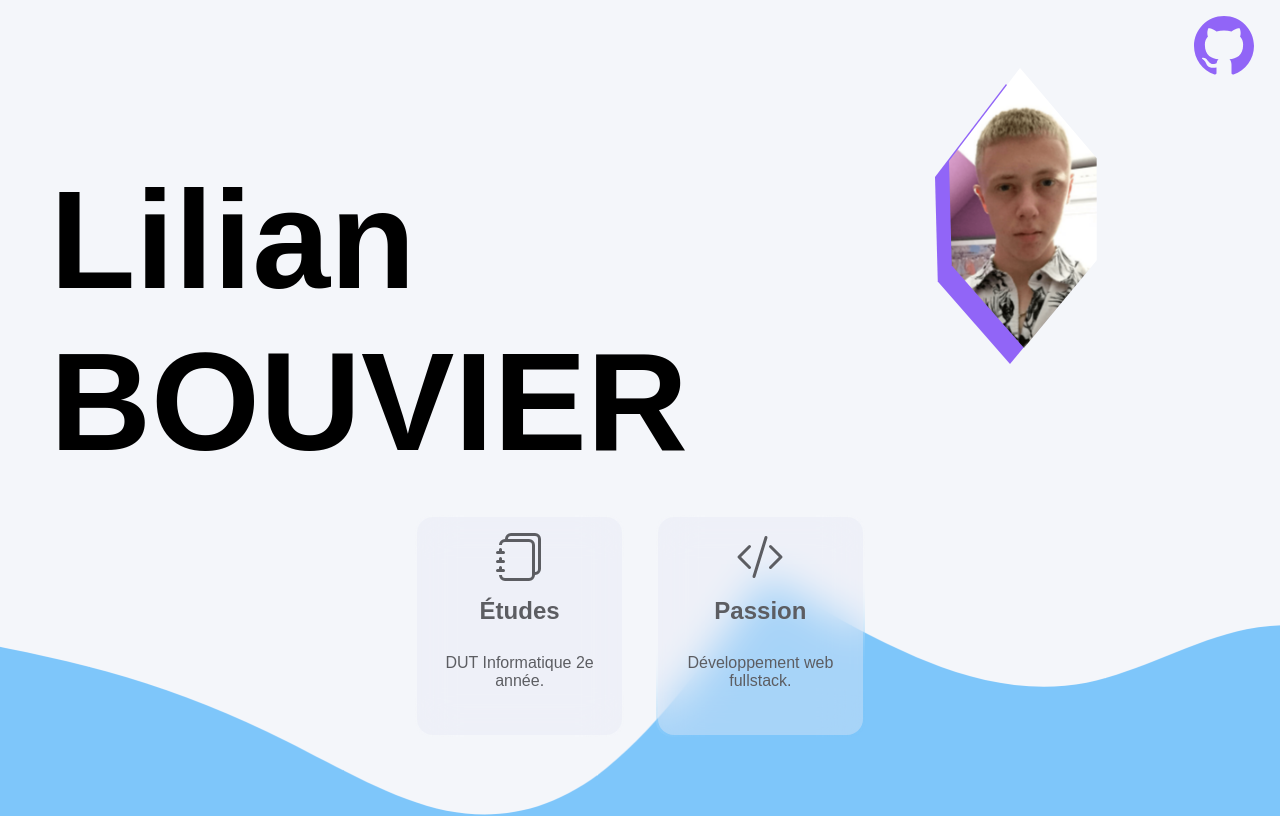
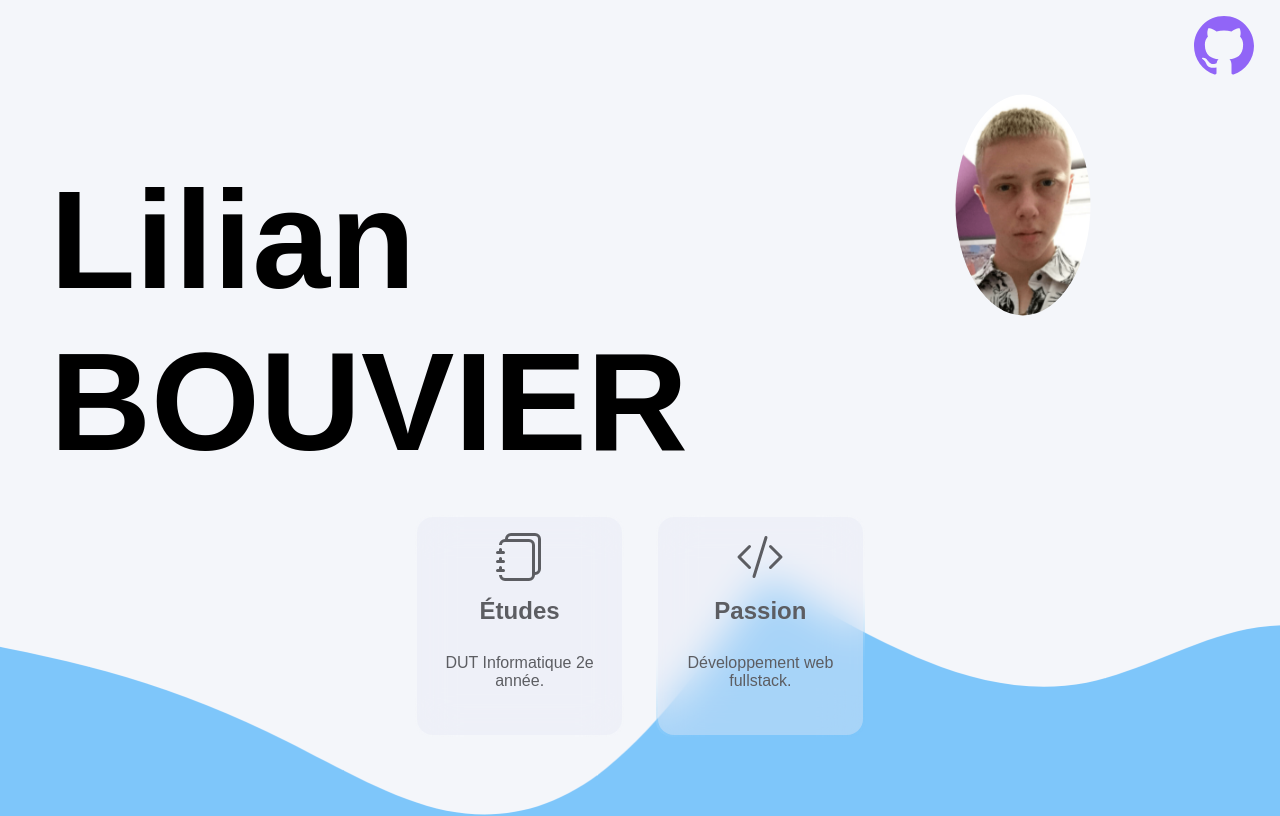
Before and after one commit to LilianBvr/my-resume, a React (Create React App) app: page / in a window 1280 px wide. Shown: the top 816 px of the page. Built offline with nearby package versions, Linux system fonts and the light colour scheme; a web font is replaced by a local one.

Commit message:
Update picture clip-path ✓

```diff
--- a/package.json
+++ b/package.json
@@ -9,8 +9,7 @@
     "react": "^17.0.1",
     "react-dom": "^17.0.1",
     "react-scripts": "4.0.0",
-    "web-vitals": "^0.2.4",
-    "webpack": "^5.6.0"
+    "web-vitals": "^0.2.4"
   },
   "scripts": {
     "start": "react-scripts start",
--- a/src/css/LandingPage.css
+++ b/src/css/LandingPage.css
@@ -134,7 +134,6 @@
   height: 18rem;
   top:0%;
   left: 70%;
-  filter: drop-shadow(-14px 16px 0px var(--lean-color));
   transition: all 0.4s;
   display: none;
 }
@@ -148,7 +147,7 @@
 .lp__pic{
   width: 100%;
   height: 100%;
-  clip-path: polygon(51.67% 4px, 83.66% 32.73%, 83.74% 68.06%, 53.33% 98.62%, 23.24% 69.98%, 53px 33.69%);
+  clip-path: ellipse(28.12% 38.36% at 52.92% 48.96%);
   animation: floating 4s ease-in-out 0s infinite;
   object-fit: contain;
 }
```
Also changed, not shown: 1 other file (tests, documents, lock files or other folders).
